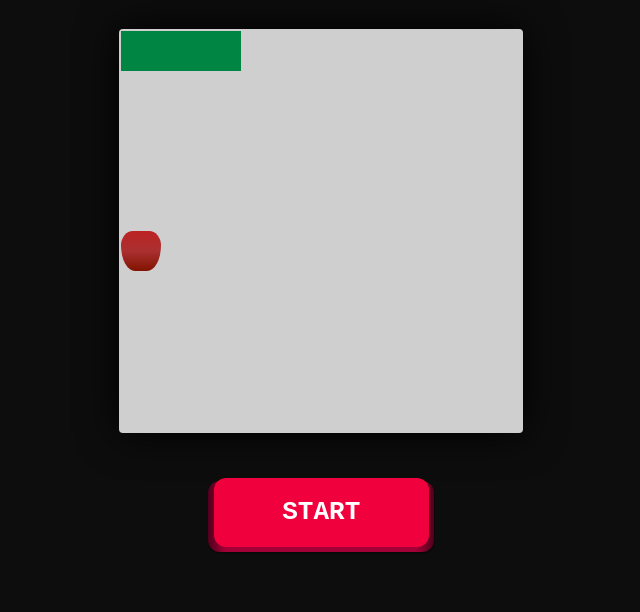
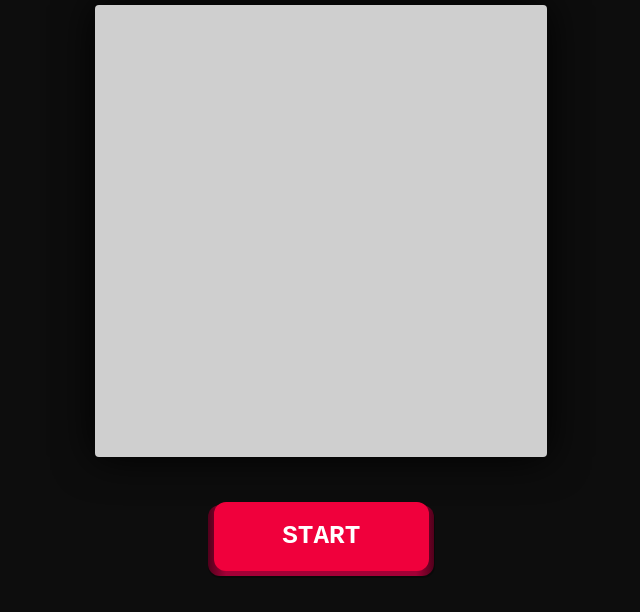
Before and after one commit to AntCasson/snake, a website: page index.html in a window 1280 px wide. Shown: the part 188-800 px from the top of the page, without its empty margins (319-959 px from the left). Drawn offline with nearby package versions, Linux system fonts and the light colour scheme.

Commit message:
made the grid bigger

```diff
--- a/style.css
+++ b/style.css
@@ -55,8 +55,8 @@ p.score {
   margin-bottom: 1em;
   display: flex;
   flex-wrap: wrap;
-  width: 25rem;
-  height: 25rem;
+  width: 28rem;
+  height: 28rem;
   padding: 0.125rem;
   background: #cfcfcf;
   border-radius: 0.25rem;
@@ -64,19 +64,8 @@ p.score {
 }
 
 .square {
-  width: 2.5rem;
-  height: 2.5rem;
-}
-
-.snake {
-  background-color: hsl(150, 100%, 26%);
-}
-
-.apple {
-  background: red;
-  background: linear-gradient(#bd2323, #aa3030, #811300);
-  width: 2.5rem;
-  height: 2.5rem;
+  width: 2.8rem;
+  height: 2.8rem;
   border-radius: 35% 35% 41% 41% / 42% 42% 75% 75%;
 }
 
```
